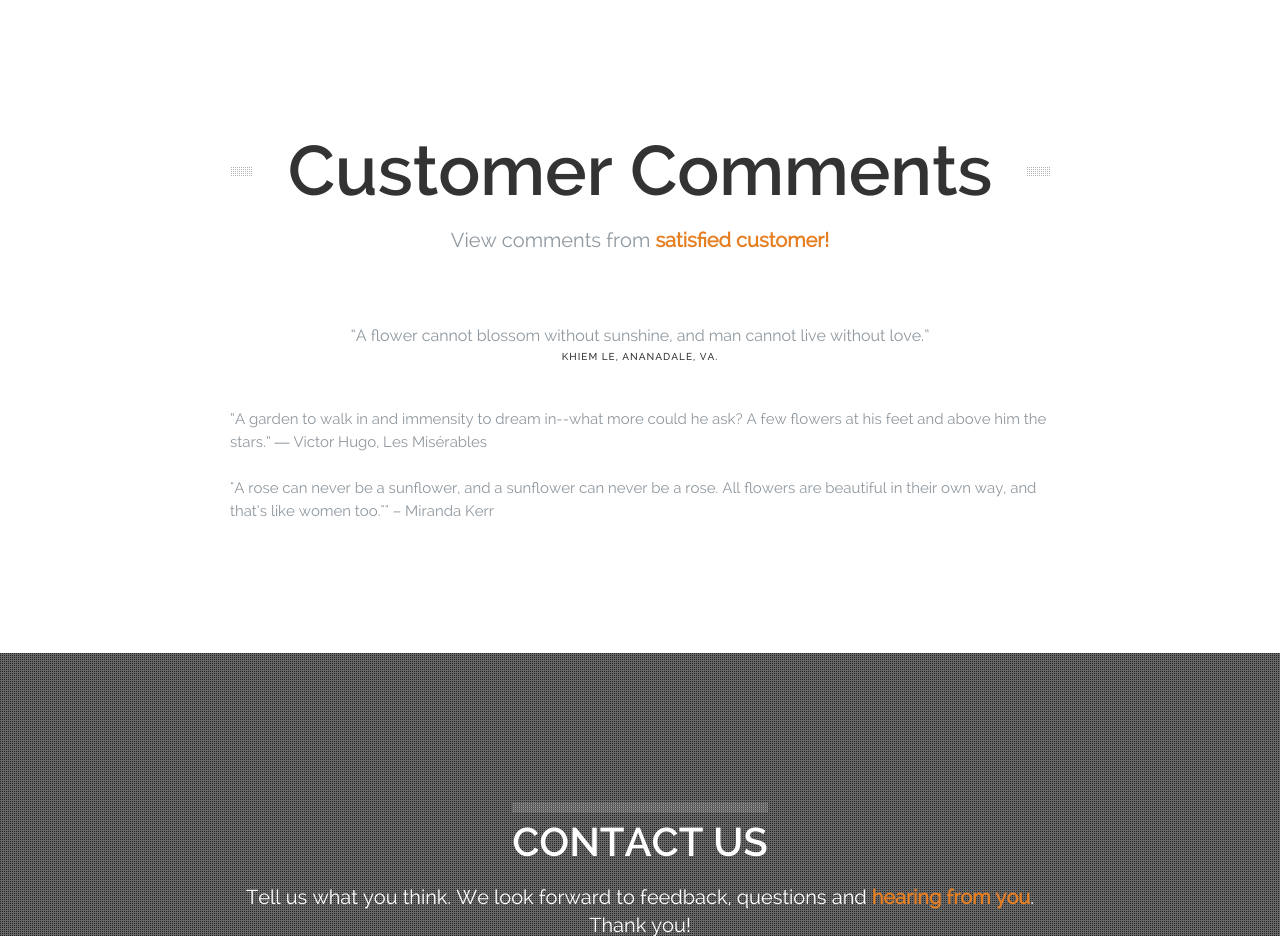
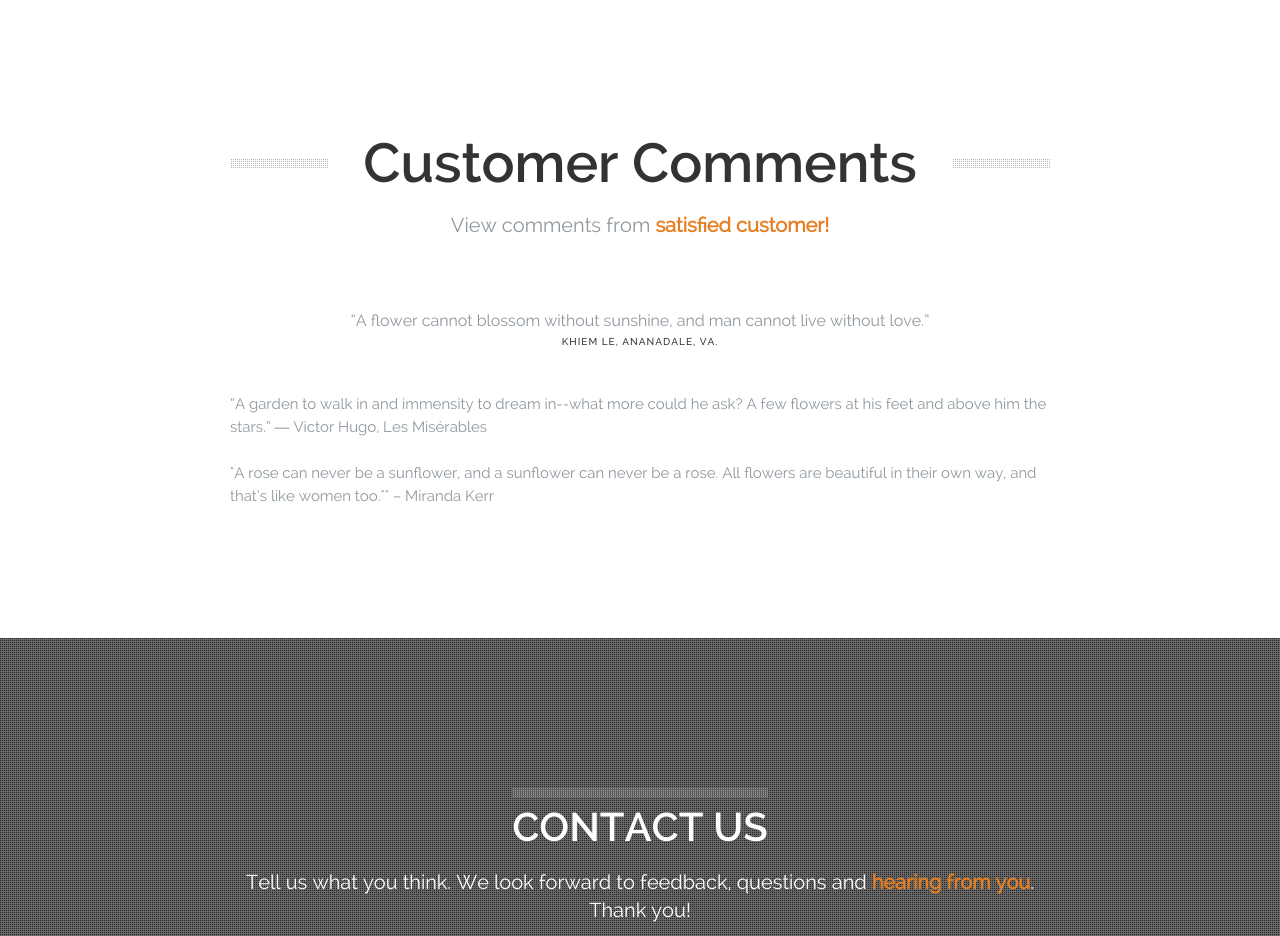
Before and after one commit to khiemdc/Ivy-Florist, a plain HTML site: page index.html in a window 1280 px wide. Shown: the part 3440-4376 px from the top of the page. Drawn offline with Linux system fonts and the light colour scheme.

Commit message:
Ivy Florist first version

```diff
--- a/css/style.css
+++ b/css/style.css
@@ -248,6 +248,21 @@ img {
 	background-position: center center;
 	/*text-transform:uppercase;*/
 }
+
+.section-title-2 {
+	font-size:55px;
+	margin-bottom:20px;
+	background-attachment: scroll;
+	background-image: url('../images/divider1.png');
+	background-repeat: repeat-x;
+	background-position: center center;
+	/*text-transform:uppercase;*/
+}
+.section-title-2 span {
+	background:#FFFFFF;
+	padding:0 35px;
+}
+
 .section-title span {
 	background:#FFFFFF;
 	padding:0 35px;
--- a/index.html
+++ b/index.html
@@ -324,7 +324,7 @@
         <!-- section header -->
             <div class="grid-70 prefix-15 mobile-grid-100 tablet-grid-100">
                 <header class="section-header">
-                    <h2 class="section-title"><span>Customer Comments</span></h2>
+                    <h2 class="section-title-2"><span>Customer Comments</span></h2>
                     <p class="section-slogan">View comments from <strong>satisfied customer!</strong></p>
                 </header>
             </div>
```
